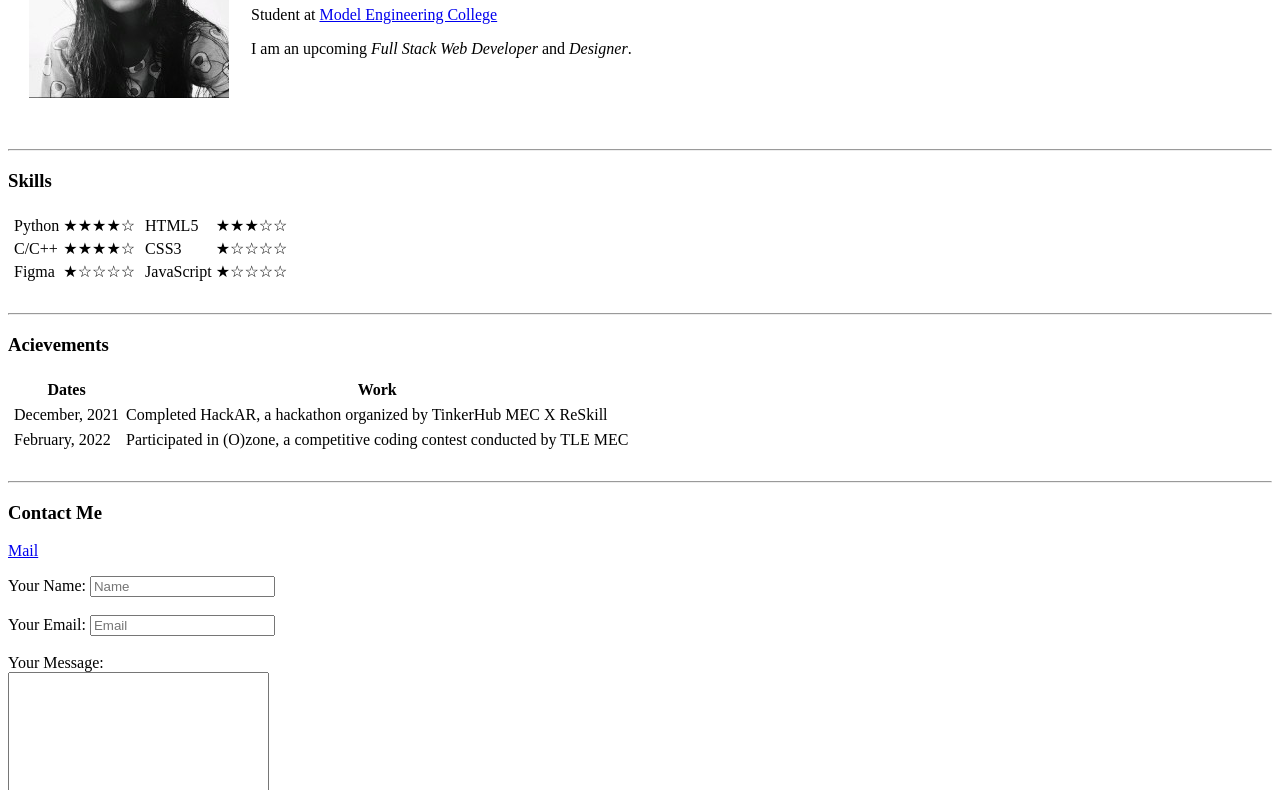
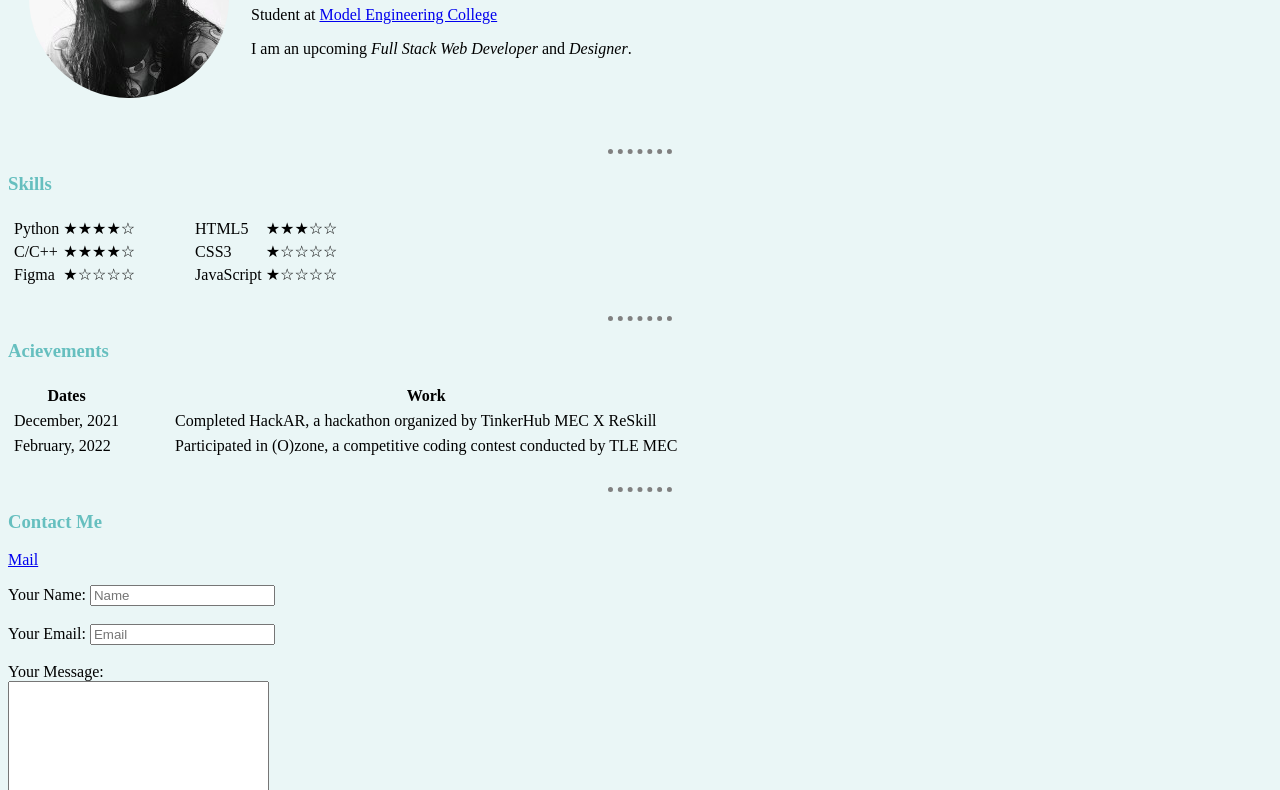
Before and after one commit to alaka03aj/Web-Dev-22, a plain HTML site: page HTMLForms/index.html in a window 1280 px wide. Shown: the part 131-921 px from the top of the page. Drawn offline with Linux system fonts and the light colour scheme.

Commit message:
Update index.html

```diff
--- a/HTMLForms/index.html
+++ b/HTMLForms/index.html
@@ -5,7 +5,7 @@
     <meta http-equiv="X-UA-Compatible" content="IE=edge">
     <meta name="viewport" content="width=device-width, initial-scale=1.0">
     <title>Alaka A J || Student</title>
-    <link rel="stylesheet" href="../../CSS/style1.css">
+    <link rel="stylesheet" href="../../CSS/style.css">
 </head>
 <body>
     <table cellspacing="20">
```
